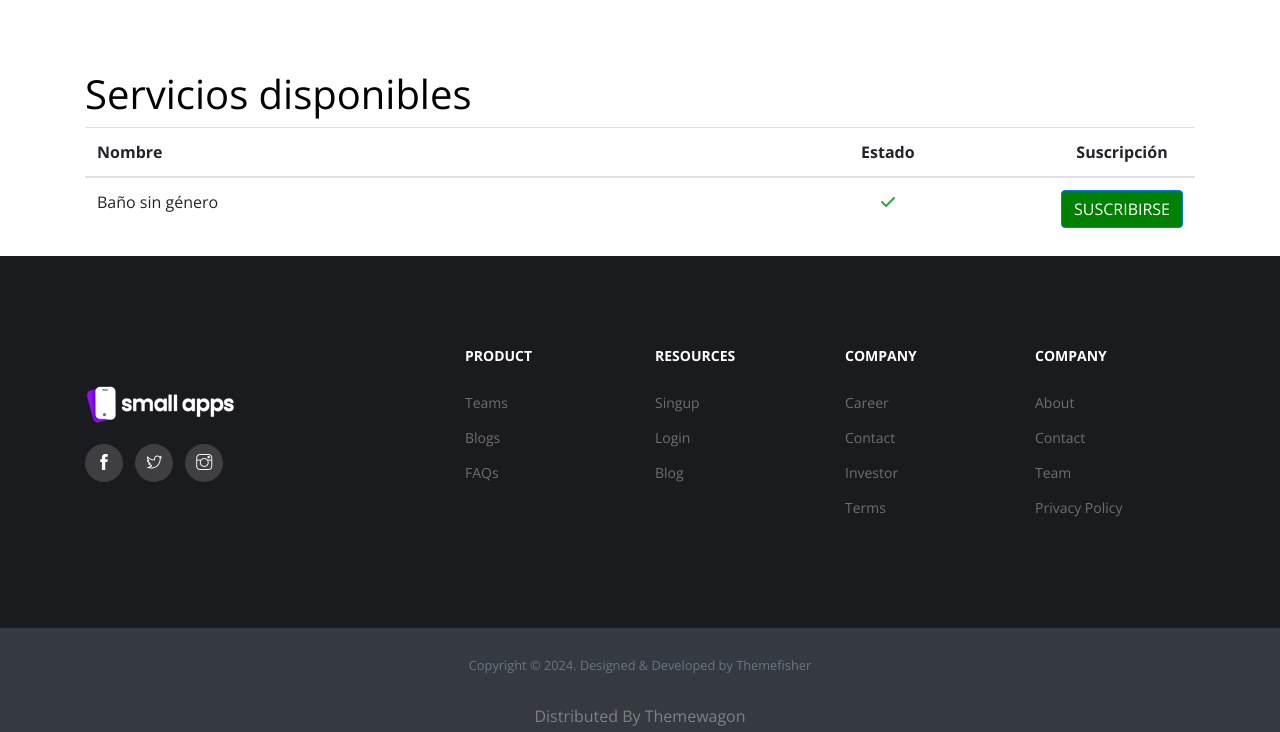
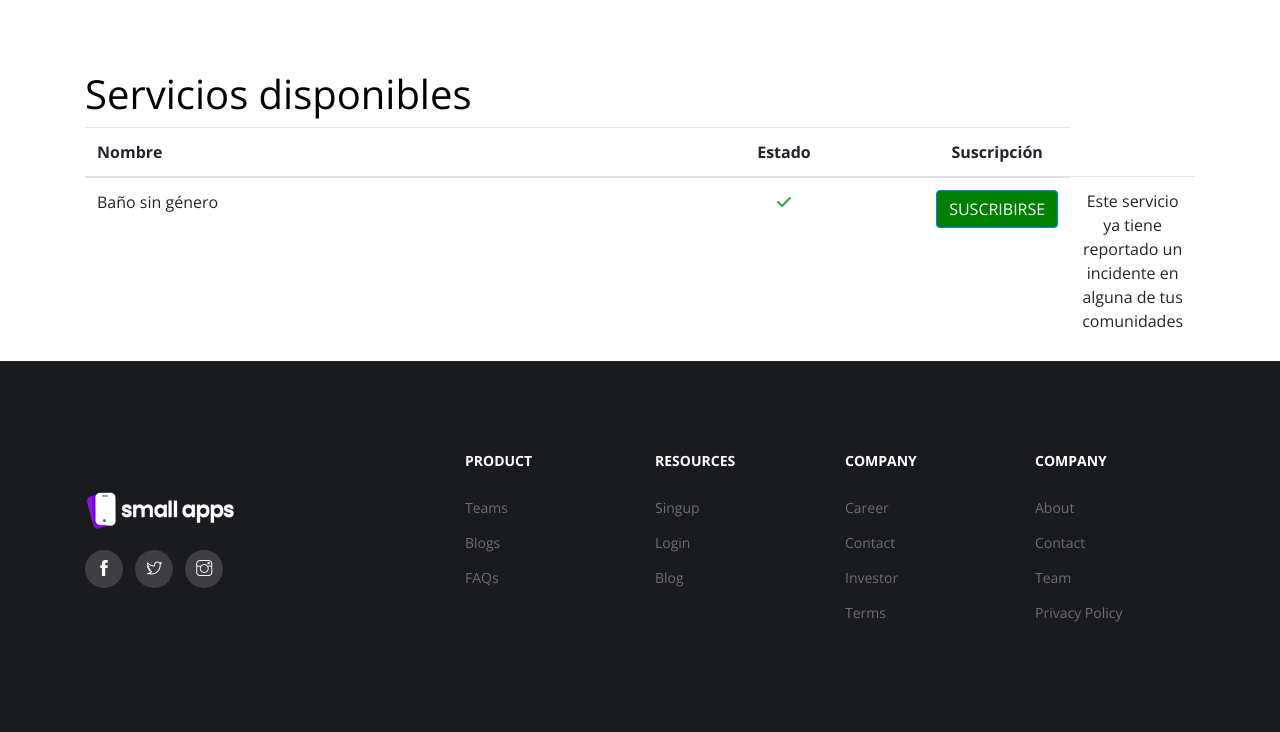
Before and after one commit to alponcedeleon/TP-Dise-o, a Django app: page /establecimiento/2/1/ in a window 1280 px wide. Shown: the part 471-1203 px from the top of the page. Run offline with Django 5.2, Linux system fonts and the light colour scheme; a user stored in the database is signed in; data comes from the database, SQL or seed files in the repository; both versions use the stored data as it was after the commit; data that the repository does not hold is empty; some libraries are stand-ins or nearby versions.

Commit message:
se agrega reportar incidentes, sin control de duplicado

```diff
--- a/DDS/Aplicaciones/Monitoreo/templates/establecimiento.html
+++ b/DDS/Aplicaciones/Monitoreo/templates/establecimiento.html
@@ -58,13 +58,16 @@
 <section>
 <div class="container">
   <h2>Servicios disponibles</h2>
-  <table class="table" >
+  <table class="table table-nowrap" >
       <thead>
           <tr>
               <th style="width: 50%;">Nombre</th>
 
               <th style="text-align: center; width: 30%;">Estado</th>
               <th style="text-align: center;">Suscripción</th>
+              {% if comunidades %}
+              <th style="text-align: center;">Reportar Incidente</th>
+              {% endif %}
           </tr>
       </thead>
       <tbody>
@@ -85,13 +88,22 @@
               <td style="text-align: center;">
                 <a href="{% url 'eliminar_servicio_perfil_estacion' servicio_id=detalle.servicio.id  establecimiento_id=establecimiento.id tipo=tipo %} " class="btn btn-primary " style="background-color: red;">Desuscribirse</a>
               </td>
-                {% else %}
-                <td style="text-align: center;">
+              {% else %}
+              <td style="text-align: center;">
                 <a href="{% url 'servicio_perfil_estacion' servicio_id=detalle.servicio.id  establecimiento_id=establecimiento.id tipo=tipo %} " class="btn btn-primary" style="background-color: green;">Suscribirse</a>
               </td>
-                {% endif %}
+              {% endif %}
 
-
+              {% if comunidades and detalle.servicio.nombre not in incidentes %}
+              </td>
+                <td style="text-align: center;">
+                <a href="{% url 'reportar_incidente' servicio_id=detalle.servicio.id establecimiento_id=establecimiento.id comunidades_nombres=comunidades_nombres tipo=tipo %} " class="btn btn-primary" style="background-color: red;">Reportar Incidente</a>
+              </td>
+              {% else %}
+                <td style="text-align: center;text-wrap: balance;">
+                  Este servicio ya tiene reportado un incidente en alguna de tus comunidades
+                </td>
+              {% endif %}
 
           </tr>
           {% endfor %}
--- a/DDS/Aplicaciones/Monitoreo/views.py
+++ b/DDS/Aplicaciones/Monitoreo/views.py
@@ -20,6 +20,10 @@
 from django.http import JsonResponse
 
 from .forms import CSVUploadForm
+
+import pymongo
+from django.conf import settings
+from datetime import datetime
 
 @login_required
 def get_location(request):
@@ -469,6 +473,57 @@
 
     return redirect('establecimiento', id=establecimiento_id, tipo=tipo)
 
+@login_required
+def reportar_incidente(request, servicio_id, establecimiento_id, comunidades_nombres, tipo):
+    my_client = pymongo.MongoClient(settings.DB_NAME)
+    # First define the database name
+    dbname = my_client['dds2023']
+    # Now get/create collection name (remember that you will see the database in your mongodb cluster only after you create a collection)
+    collection_name = dbname["incidente"]
+    # Crear el nuevo registro
+    perfil = Perfil.objects.get(user=request.user)
+    lista_comunidades = comunidades_nombres.split('-')
+    print(servicio_id)
+    print(establecimiento_id)
+    print(comunidades_nombres)
+    print(tipo)
+
+    establecimiento = None
+    nombre_establecimiento= None
+    nuevo_registro = None
+    if tipo == 'estacion':
+        establecimiento = Estacion.objects.get(id=establecimiento_id)
+        nombre_establecimiento = establecimiento.nombre
+
+    else:
+        establecimiento = Sucursal.objects.get(id=establecimiento_id)
+        nombre_establecimiento = establecimiento.nombre
+
+    servicio = Servicio.objects.get(id=servicio_id)
+    fecha_actual = datetime.now()
+    fecha_formateada = fecha_actual.strftime("%d/%m/%Y %H:%M")
+    incidentes = []
+
+    for comunidad in lista_comunidades:
+        incidente = {
+            "incidenteId": "0000001",
+            "establecimiento": nombre_establecimiento,
+            "servicio" : servicio.nombre,
+            "comunidad" : comunidad,
+            "departamento" : establecimiento.departamento,
+            "provincia": establecimiento.provincia,
+            "usuarioReportador" : perfil.id,
+            "solucionado" : False,
+            "fechaCreado" : fecha_formateada,
+            "fechaCierre" : None
+        }
+        incidentes.append(incidente)
+        print(incidente)
+
+    collection_name.insert_many(incidentes)
+
+    return redirect('establecimiento', id=establecimiento_id, tipo=tipo)
+
 ########################################################################################################################################################
 @login_required
 def salir_comunidad(request, comunidad_id, pag_redirect,tipo ):
@@ -523,6 +578,7 @@
     perfil = Perfil.objects.get(user=request.user)
     establecimiento=None
     detalles_servicios = []
+    entidad=None
     if tipo == 'estacion':
         establecimiento = get_object_or_404(Estacion,id=id)
         prestaciones_servicio = PrestacionServicioEstacion.objects.filter(estacion=establecimiento)
@@ -541,11 +597,44 @@
             detalles_servicios.append({'servicio': servicio, 'actividad': actividad, 'suscrito': suscrito})
     # Obtener grupos a los que pertenece el usuario
     group_names = requestGroups(request)
+
+    comunidades = ComunidadPerfil.objects.filter(perfil=perfil)
+    for comunidad in comunidades:
+        print(comunidad.comunidad.nombre)
+    nombres_comunidades = [comunidad.comunidad.nombre for comunidad in comunidades]
+
+    my_client = pymongo.MongoClient(settings.DB_NAME)
+
+    # First define the database name
+    dbname = my_client['dds2023']
+
+    # Now get/create collection name (remember that you will see the database in your mongodb cluster only after you create a collection)
+    collection_name = dbname["incidente"]
+
+    incidentes = []
+
+    for servicio in detalles_servicios:
+        incidete = []
+        incidente_cursor = collection_name.find({"establecimiento": establecimiento.nombre, "servicio": servicio["servicio"].nombre, "comunidad": {"$in": nombres_comunidades} })
+        incidete.extend(list(incidente_cursor))
+        if incidete:
+            logging.info("este entra")
+            incidentes.append(incidete[0]["servicio"])  # Convertir el cursor a una lista de documentos y extender la lista de incidentes
+
+    for incidente in incidentes:
+        logging.info(incidente)
+
+    comunidades_nombres = '-'.join(comunidad.comunidad.nombre for comunidad in comunidades)
+
+
     context = {
         'establecimiento': establecimiento,
         'detalles_servicios': detalles_servicios,
         'tipo':tipo,
         'groups':group_names,
+        'comunidades':comunidades,
+        'incidentes':incidentes,
+        'comunidades_nombres':comunidades_nombres
     }
 
     return render(request, 'establecimiento.html', context)
@@ -596,8 +685,7 @@
 
     return render(request, 'perfil.html', context)
 ########################################################################################################################################################
-import pymongo
-from django.conf import settings
+
 my_client = pymongo.MongoClient(settings.DB_NAME)
 
 # First define the database name
@@ -606,35 +694,84 @@
 # Now get/create collection name (remember that you will see the database in your mongodb cluster only after you create a collection)
 collection_name = dbname["incidente"]
 
-#let's create two documents
+""" #let's create two documents
 incidente = {
     "incidenteId": "0000001",
-    "servicio" : "Baño hombres",
+    "establecimiento": "Carrefour Flores",
+    "servicio" : "Baño hombres A",
     "comunidad" : "Silla de rueda",
     "departamento" : "test1",
     "provincia": "test1",
     "usuarioReportador" : "2",
-    "solucionado" : "False",
-    "fechaCreado" : "07/01/2024 13:59",
-    "fechaCierre" : "",
+    "solucionado" : True,
+    "fechaCreado" : datetime.strptime("07/01/2024 13:59", "%d/%m/%Y %H:%M"),
+    "fechaCierre" : datetime.strptime("07/01/2024 14:59", "%d/%m/%Y %H:%M"),
 }
 incidente2 = {
     "incidenteId": "0000002",
-    "servicio" : "Baño mujeres",
+    "establecimiento": "Carrefour Flores",
+    "servicio" : "Baño hombres A",
+    "comunidad" : "Silla de rueda",
+    "departamento" : "test1",
+    "provincia": "test1",
+    "usuarioReportador" : "2",
+    "solucionado" : True,
+    "fechaCreado" : datetime.strptime("12/02/2024 13:59", "%d/%m/%Y %H:%M"),
+    "fechaCierre" : datetime.strptime("12/02/2024 15:59", "%d/%m/%Y %H:%M"),
+}
+incidente3 = {
+    "incidenteId": "0000003",
+    "establecimiento": "San Pedrito",
+    "servicio" : "Baño mujeres B",
     "comunidad" : "Silla de rueda",
     "departamento" : "test2",
     "provincia": "test2",
     "usuarioReportador" : "2",
-    "solucionado" : "False",
-    "fechaCreado" : "07/01/2024 13:59",
-    "fechaCierre" : "",
+    "solucionado" : True,
+    "fechaCreado" : datetime.strptime("10/02/2024 13:59", "%d/%m/%Y %H:%M"),
+    "fechaCierre" : datetime.strptime("11/02/2024 18:59", "%d/%m/%Y %H:%M"),
 }
-
-collection_name.insert_many([incidente,incidente2])
+incidente4 = {
+    "incidenteId": "0000004",
+    "establecimiento": "San Pedrito",
+    "servicio" : "Baño mujeres B",
+    "comunidad" : "Silla de rueda",
+    "departamento" : "test2",
+    "provincia": "test2",
+    "usuarioReportador" : "2",
+    "solucionado" : True,
+    "fechaCreado" : datetime.strptime("10/02/2024 14:59", "%d/%m/%Y %H:%M"),
+    "fechaCierre" : datetime.strptime("11/02/2024 18:59", "%d/%m/%Y %H:%M"),
+}
+incidente5 = {
+    "incidenteId": "0000005",
+    "establecimiento": "San Pedrito",
+    "servicio" : "Baño mujeres C",
+    "comunidad" : "Silla de rueda",
+    "departamento" : "test2",
+    "provincia": "test2",
+    "usuarioReportador" : "2",
+    "solucionado" : True,
+    "fechaCreado" : datetime.strptime("09/02/2024 13:59", "%d/%m/%Y %H:%M"),
+    "fechaCierre" : datetime.strptime("10/02/2024 14:59", "%d/%m/%Y %H:%M"),
+}
+incidente6 = {
+    "incidenteId": "0000006",
+    "establecimiento": "San Pedrito",
+    "servicio" : "Baño mujeres C",
+    "comunidad" : "Silla de rueda",
+    "departamento" : "test2",
+    "provincia": "test2",
+    "usuarioReportador" : "2",
+    "solucionado" : True,
+    "fechaCreado" : datetime.strptime("11/02/2024 13:59", "%d/%m/%Y %H:%M"),
+    "fechaCierre" : datetime.strptime("12/02/2024 14:59", "%d/%m/%Y %H:%M"),
+}
+collection_name.insert_many([incidente,incidente2,incidente3,incidente4,incidente5,incidente6]) """
 
 med_details = collection_name.find({})
 
 for r in med_details:
-    print(r["departamento"])
+    print(r["servicio"])
 
-update_data = collection_name.update_one({'incidenteId':'0000001'}, {'$set':{'departamento':'test3'}})
+""" update_data = collection_name.update_one({'incidenteId':'0000001'}, {'$set':{'departamento':'test3'}}) """
--- a/DDS/DDS/urls.py
+++ b/DDS/DDS/urls.py
@@ -40,6 +40,7 @@
     path('entidad/<int:id>/<str:tipo>/',views.entidad, name = "entidad"),
     path('establecimiento/<int:id>/<str:tipo>/',views.establecimiento, name = "establecimiento"),
     path('servicio-perfil-estacion/<int:servicio_id>/<int:establecimiento_id>/<str:tipo>/', views.servicio_perfil_estacion, name='servicio_perfil_estacion'),
+    path('reportar_incidente/<int:servicio_id>/<int:establecimiento_id>/<str:comunidades_nombres>/<str:tipo>/', views.reportar_incidente, name='reportar_incidente'),
     path('get-location/', views.get_location, name='get_location'),
     path('process-location/', views.process_location, name='process_location'),
     path('eliminar_servicio_perfil_estacion/<int:servicio_id>/<int:establecimiento_id>/<str:tipo>/', views.eliminar_servicio_perfil_estacion, name='eliminar_servicio_perfil_estacion'),
```
Also changed, not shown: DDS/DDS.sqlite3, 1 other file.
